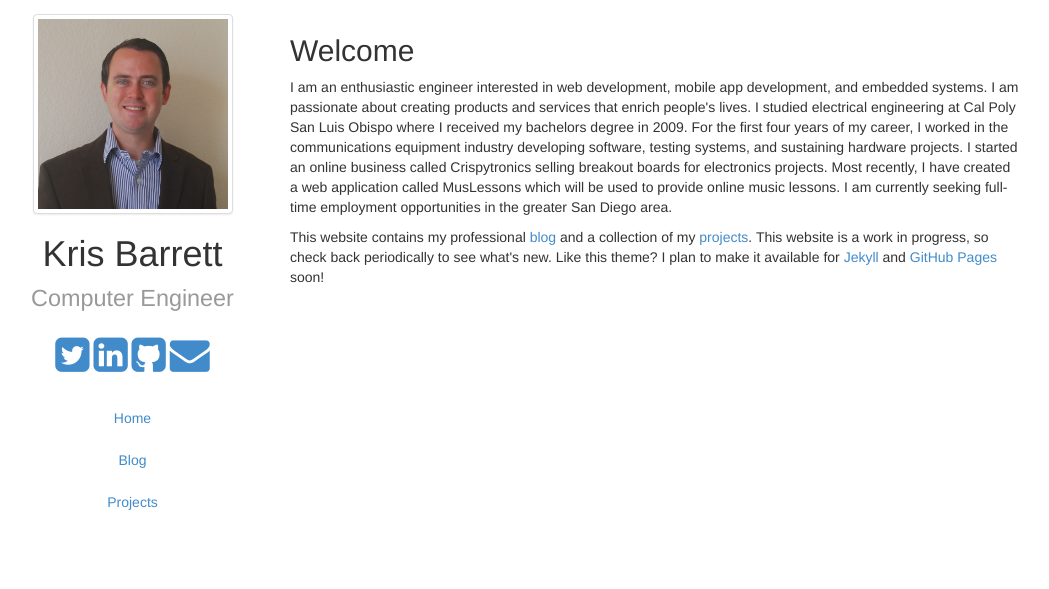
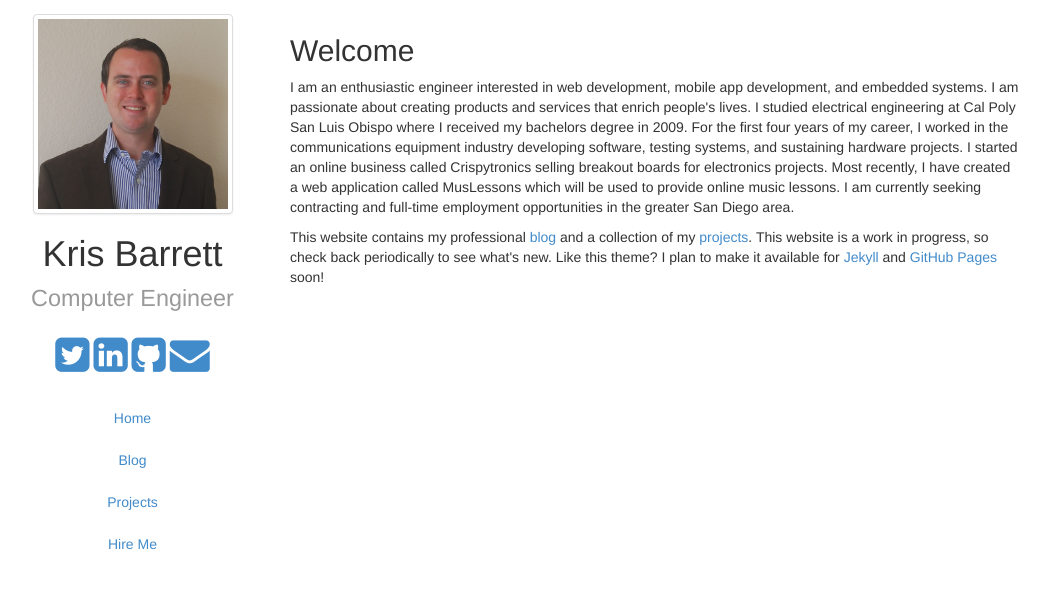
Before and after one commit to krisbarrett/kbarrett.com, a Jekyll site: the page built from index.html, in a window 1280 px wide. Shown: the top 589 px of the page, without its empty margins (80-1129 px from the left). Built offline with Jekyll 4.4.1, drawn with Linux system fonts in a browser that asks for light colours; nearby versions of some CDN libraries; comment, search, counter and statistics services are not loaded.

Commit message:
Old stuff

```diff
--- a/_layouts/default.html
+++ b/_layouts/default.html
@@ -56,6 +58,7 @@
                   <li id="home"><a href="/">Home</a></li>
                   <li id="blog"><a href="/blog">Blog</a></li>
                   <li id="projects"><a href="/projects.html">Projects</a></li>
+                  <li id="hire-me"><a href="/hire-me.html">Hire Me</a></li>
                 </ul>
               </div>
             </div>
--- a/blog/index.html
+++ b/blog/index.html
@@ -1,6 +1,6 @@
 ---
 layout: default
-title: Kris Barrett's Blog
+title: Kris Barrett | Blog
 ---
 
 <!-- This loops through the paginated posts -->
--- /dev/null
+++ b/hire-me.html
@@ -0,0 +1,6 @@
+---
+layout: default
+title: Kris Barrett | Hire Me
+---
+<h2>Hire Me</h2>
+I am currently seeking contracting and full-time employment opportunities in the greater San Diego area.  <a href="mailto:krisbarrett@gmail.com">Let's talk.</a>
--- a/index.html
+++ b/index.html
@@ -1,11 +1,11 @@
 ---
 layout: default
-title: Kris Barrett's Blog
+title: Kris Barrett
 ---
 <img id="header" class="hidden" src="http://placehold.it/730x320"/>
 <h2>Welcome</h2>
 <p>
-I am an enthusiastic engineer interested in web development, mobile app development, and embedded systems. I am passionate about creating products and services that enrich people's lives. I studied electrical engineering at Cal Poly San Luis Obispo where I received my bachelors degree in 2009. For the first four years of my career, I worked in the communications equipment industry developing software, testing systems, and sustaining hardware projects. I started an online business called Crispytronics selling breakout boards for electronics projects. Most recently, I have created a web application called MusLessons which will be used to provide online music lessons. I am currently seeking full-time employment opportunities in the greater San Diego area.
+I am an enthusiastic engineer interested in web development, mobile app development, and embedded systems. I am passionate about creating products and services that enrich people's lives. I studied electrical engineering at Cal Poly San Luis Obispo where I received my bachelors degree in 2009. For the first four years of my career, I worked in the communications equipment industry developing software, testing systems, and sustaining hardware projects. I started an online business called Crispytronics selling breakout boards for electronics projects. Most recently, I have created a web application called MusLessons which will be used to provide online music lessons. I am currently seeking contracting and full-time employment opportunities in the greater San Diego area.
 </p>
 <p>
 This website contains my professional <a href="/blog.html">blog</a> and a collection of my <a href="/projects.html">projects</a>.  This website is a work in progress, so check back periodically to see what's new.  Like this theme?  I plan to make it available for <a href="http://www.jekyllrb.com" target="_blank">Jekyll</a> and <a href="http://pages.github.com" target="_blank">GitHub Pages</a> soon!
--- a/js/main.js
+++ b/js/main.js
@@ -13,6 +13,10 @@
 	{
 		$('li#projects').addClass("active");
 	}
+   else if(path == "/hire-me.html")
+   {
+      $('li#hire-me').addClass("active");
+   }
 
    // set sidebar class depending on width
    var resizeEvent = function() {
--- a/projects.html
+++ b/projects.html
@@ -1,6 +1,6 @@
 ---
 layout: default
-title: Kris Barrett's Blog
+title: Kris Barrett | Projects
 ---
 <h2>Projects</h2>
 <h3>Coming soon!</h2>
```
Also changed, not shown: other parts of _layouts/default.html (+9 -7 lines).
